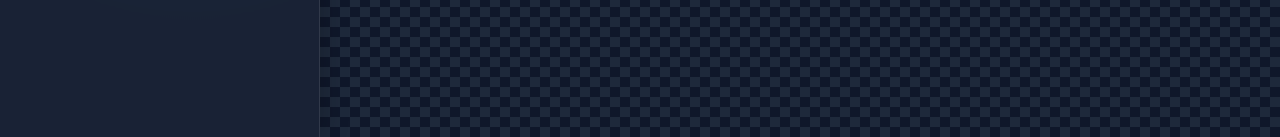
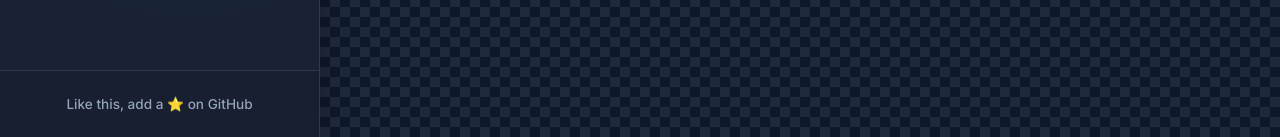
Before and after one commit to kbralten/gerber_tool, a website built with Vite: page index.html in a window 1280 px wide. Shown: the part 663-800 px from the top of the page. Built offline with nearby package versions, Linux system fonts and the light colour scheme.

Commit message:
add a GitHub footer link to the sidebar

```diff
--- a/index.html
+++ b/index.html
@@ -36,6 +36,12 @@
             </div>
           </div>
         </div>
+
+        <footer class="sidebar-footer">
+          <a href="https://github.com/kbralten/gerber_tool" target="_blank" rel="noopener noreferrer" class="github-link">
+            Like this, add a ⭐ on GitHub
+          </a>
+        </footer>
       </aside>
 
       <!-- Main Viewer Area -->
--- a/src/style.css
+++ b/src/style.css
@@ -551,3 +551,31 @@
 .hidden {
   display: none !important;
 }
+
+/* Sidebar Footer */
+.sidebar-footer {
+  padding: 16px 24px;
+  border-top: 1px solid var(--border);
+  background: rgba(0, 0, 0, 0.1);
+}
+
+.github-link {
+  display: flex;
+  align-items: center;
+  justify-content: center;
+  gap: 8px;
+  color: var(--text-muted);
+  text-decoration: none;
+  font-size: 0.85rem;
+  font-weight: 500;
+  transition: all 0.2s ease;
+  padding: 8px;
+  border-radius: 6px;
+  border: 1px solid transparent;
+}
+
+.github-link:hover {
+  color: var(--text-main);
+  background: rgba(255, 255, 255, 0.05);
+  border-color: var(--border);
+}
```
